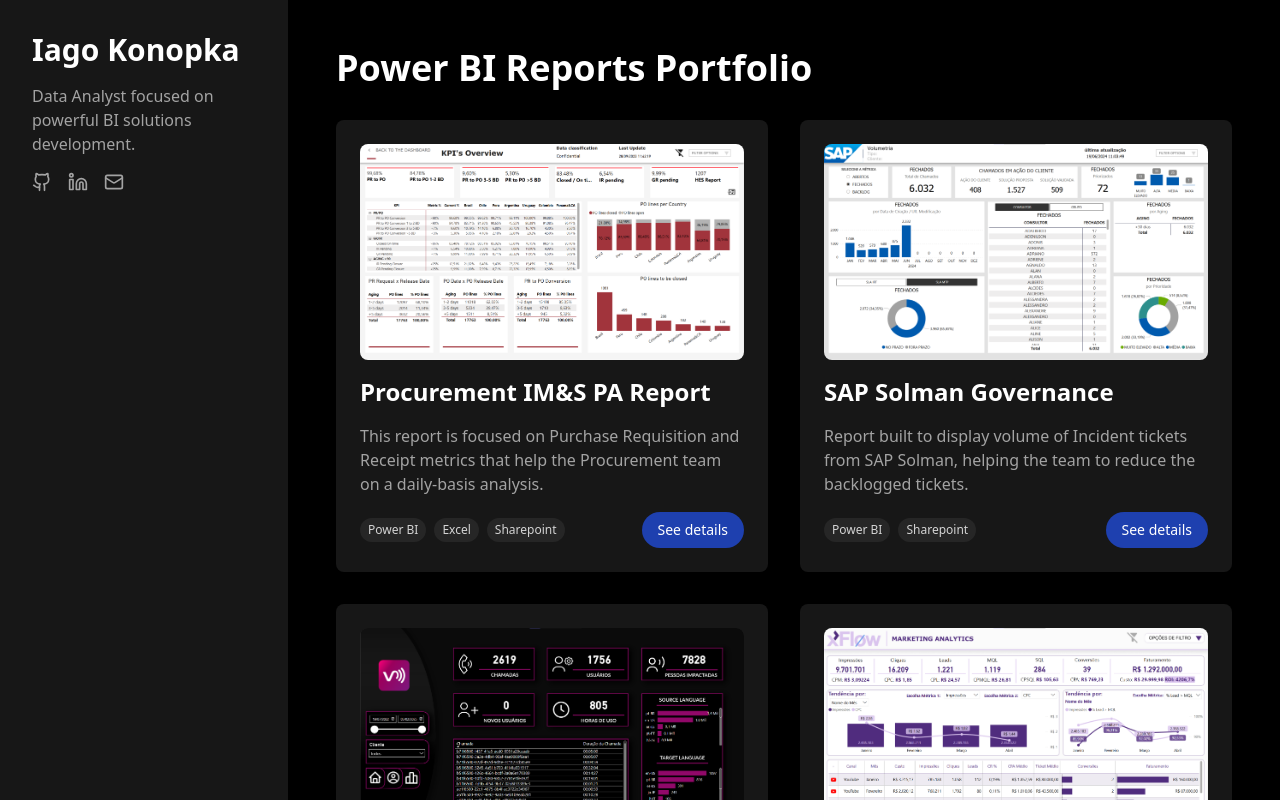
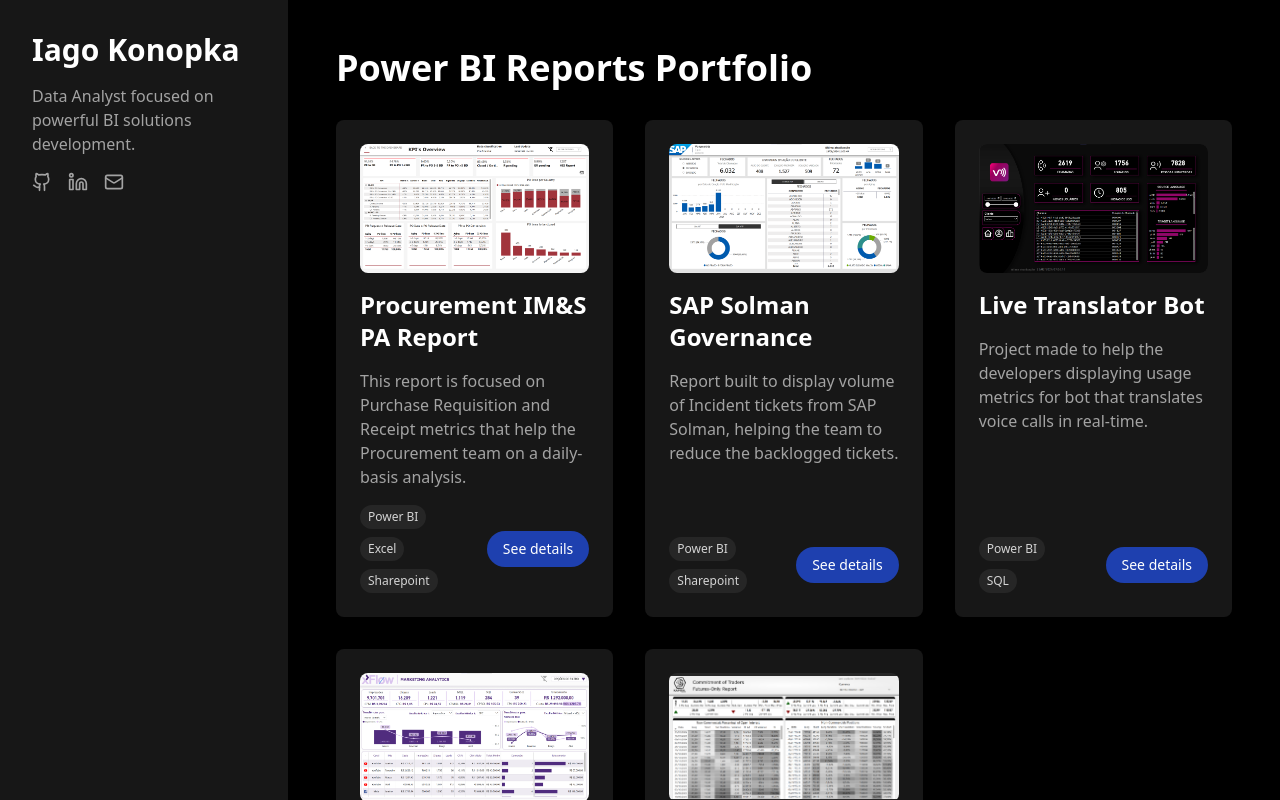
Before and after one commit to iagokonopka/powerbi-portfolio, a Next.js app: page /powerbi-portfolio/ in a window 1280 px wide. Shown: the top 800 px of the page. Built offline with nearby package versions, Linux system fonts and the light colour scheme.

Commit message:
added dark mode layout

```diff
--- a/src/app/page.tsx
+++ b/src/app/page.tsx
@@ -33,7 +33,7 @@
         <section className="max-w-4xl mx-auto">
           <h1 className="text-2xl md:text-4xl font-bold mb-6 md:mb-8">Power BI Reports Portfolio</h1>
 
-          <div className="grid md:grid-cols-2 gap-6 md:gap-8">
+          <div className="grid md:grid-cols-3 gap-6 md:gap-8">
             {[
               {
                 image: "/powerbi-portfolio/abb.png",
```
